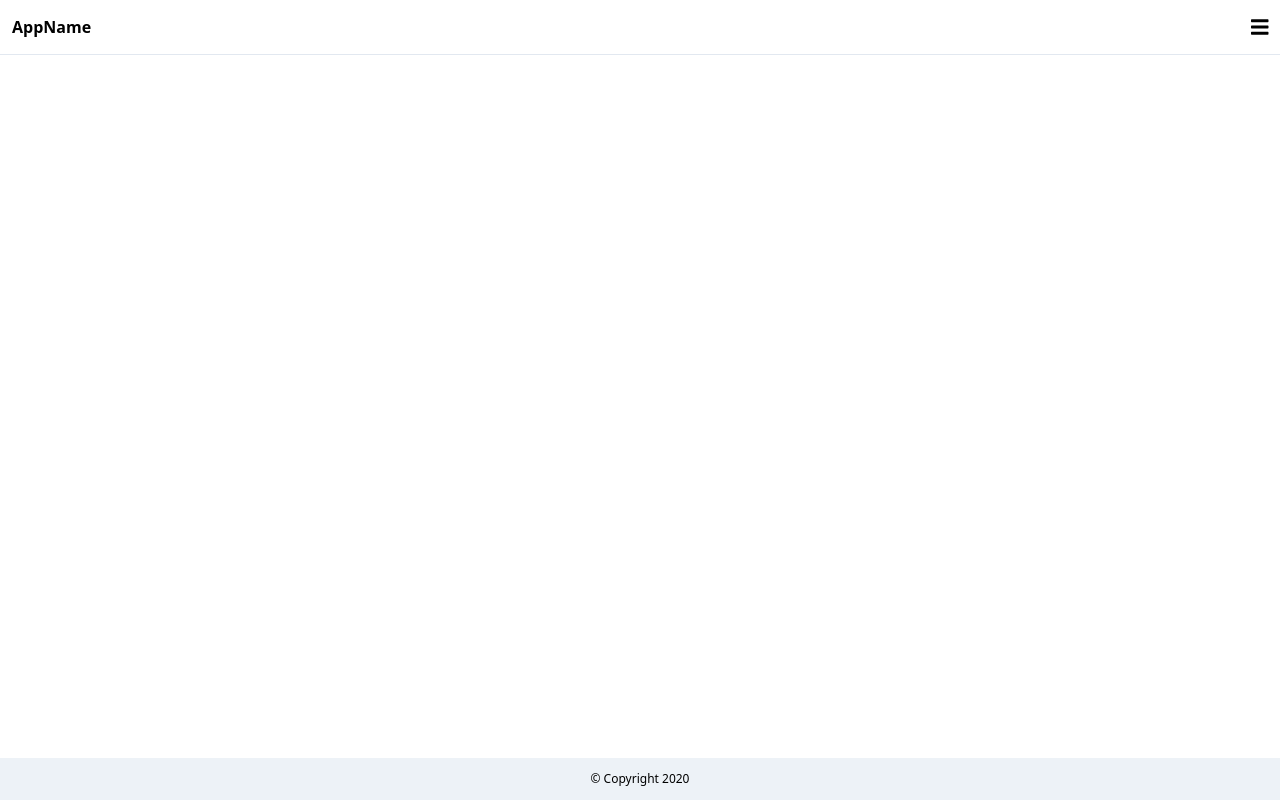
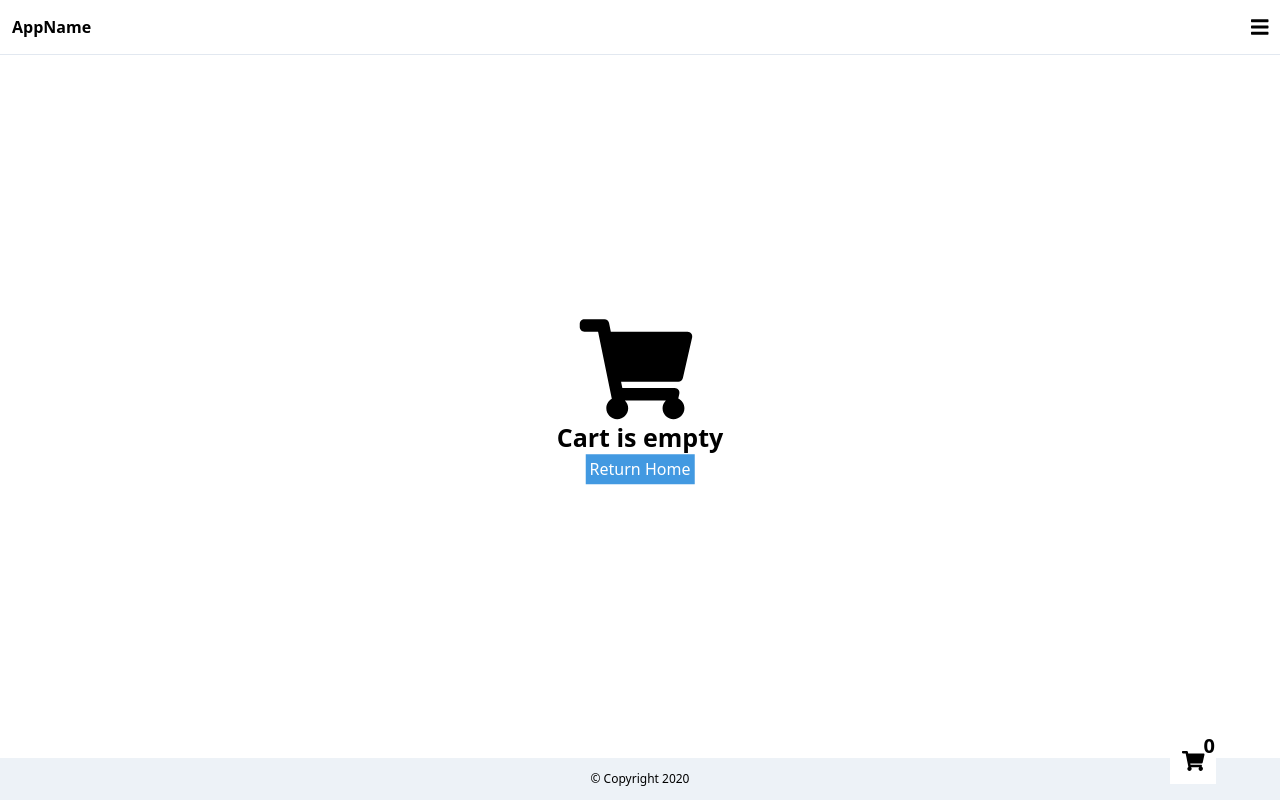
Before and after one commit to chrix95/project-app-react, a React (Create React App) app: page /cart in a window 1280 px wide. Built offline with nearby package versions, Linux system fonts and the light colour scheme.

Commit message:
Add to cart and remove cart

```diff
--- a/src/App.js
+++ b/src/App.js
@@ -1,4 +1,4 @@
-import React from 'react';
+import React, { useState } from 'react';
 import {
   BrowserRouter as Router,
   Switch,
@@ -6,25 +6,56 @@ import {
  } from 'react-router-dom';
 import Header from './components/Header'
 import Footer from './components/Footer'
+import CartContainer from './components/CartContainer'
 import Home from './views/Home'
 import About from './views/About'
+import Cart from './views/Cart'
 import Product from './views/Product'
 
 function App() {
+  const [cart, setCart] = useState([])
+  const [total, setTotal] = useState(0)
+
+  const updateCart = (payload) => {
+    setCart([...cart, payload])
+    const sumTotal = Number(total) + Number(payload.price)
+    setTotal(sumTotal.toFixed(2))
+  }
+
+  const updateSum = (price) => {
+    const sumTotal = Number(total) - Number(price)
+    setTotal(sumTotal.toFixed(2))
+    if (cart.length === 0) {
+      setTotal(0)
+      return
+    }
+  }
+
+  const removeCart = (id) => {
+    const getPrice = cart.find(item => item.id === id).price
+    const newCart = cart.filter(item => item.id !== id)
+    updateSum(getPrice)
+    setCart(newCart)
+  }
+
   return (
     <div className="relative pb-10 min-h-screen">
       <Router>
         <Header />
         <div className="p-3">
+          <CartContainer count={cart.length} />
           <Switch>
             <Route exact path="/">
-              <Home />
+              <Home addToCart={updateCart} />
             </Route>
             <Route path="/about">
               <About />
             </Route>
             <Route path="/product/:id">
               <Product />
+            </Route>
+            <Route path="/cart">
+              <Cart cart={cart} total={total} removeCartItem={removeCart} />
             </Route>
           </Switch>
         </div>
--- /dev/null
+++ b/src/components/CartContainer.js
@@ -0,0 +1,20 @@
+import React from 'react'
+import { Link } from 'react-router-dom'
+import { FontAwesomeIcon } from '@fortawesome/react-fontawesome'
+import { faShoppingCart } from '@fortawesome/free-solid-svg-icons'
+
+function CartContainer(props) {
+  return (
+    <div className="cartContainer">
+      <Link to="/cart">
+        <FontAwesomeIcon
+          icon={faShoppingCart}
+          className="mr-2"
+        />
+        <span>{props.count}</span>
+      </Link>
+    </div>
+  )
+}
+
+export default CartContainer
--- /dev/null
+++ b/src/components/CartItem.js
@@ -0,0 +1,29 @@
+import React from 'react'
+import { FontAwesomeIcon } from '@fortawesome/react-fontawesome'
+import { faTimes } from '@fortawesome/free-solid-svg-icons'
+function CartItem(props) {
+  return (
+    <>
+      <tr>
+        <td className="border border-gray-400 px-4 py-2">
+          <FontAwesomeIcon
+            icon={faTimes}
+            className="mr-2"
+            onClick={() => props.removeCartItem(props.item.id)}
+          />
+        </td>
+        <td className="border border-gray-400 px-4 py-2">
+          {props.item.name}
+        </td>
+        <td className="border border-gray-400 px-4 py-2">
+          1
+        </td>
+        <td className="border border-gray-400 px-4 py-2">
+          {props.item.price}
+        </td>
+      </tr>
+    </>
+  )
+}
+
+export default CartItem
--- a/src/components/ProductCard.js
+++ b/src/components/ProductCard.js
@@ -23,12 +23,20 @@ function ProductCard(props) {
         <div className="mb-3">
           {props.product.description}
         </div>
-        <Link
-          to={`/product/${props.product.id}`}
-          className="bg-blue-500 text-white p-2 flex justify-center"
-          >
-          View
-        </Link>
+        <div className="p-2 flex justify-between items-center">
+          <button
+            className="bg-blue-500 text-white p-2 w-full text-center m-3"
+            onClick={() => props.addToCart(props.product)}
+            >
+            Add to Cart
+          </button>
+          <Link
+            to={`/product/${props.product.id}`}
+            className="bg-blue-500 text-white p-2 w-full text-center m-3"
+            >
+            View
+          </Link>
+        </div>
       </div>
     </div>
   )
--- a/src/index.css
+++ b/src/index.css
@@ -3,6 +3,30 @@
 @tailwind components;
 
 @tailwind utilities;
+
+.cartContainer {
+  position: fixed;
+  bottom: 2%;
+  right: 5%;
+  font-size: 20px;
+  padding: 8px 12px;
+  margin: 0px;
+  z-index: 99;
+  background-color: #fff;
+}
+
+.cartContainer span {
+  position: absolute;
+  top: -7px;
+  right: 2px;
+  color: #000;
+  font-weight: bold;
+  letter-spacing: -1px;
+}
+
+.cartContainer svg {
+  margin: 0px;
+}
 
 .loader {
   border: 5px solid #f3f3f3;
--- /dev/null
+++ b/src/views/Cart.js
@@ -0,0 +1,67 @@
+import React from 'react'
+import CartItem from '../components/CartItem'
+import { Link } from 'react-router-dom'
+import { FontAwesomeIcon } from '@fortawesome/react-fontawesome'
+import { faShoppingCart } from '@fortawesome/free-solid-svg-icons'
+
+const emptyCart = {
+  position: 'absolute',
+  left: '50%',
+  top: '50%',
+  transform: 'translate(-50%, -50%)',
+  textAlign: 'center'
+}
+
+const emptyCartText = {
+  fontSize: '25px',
+  fontWeight: 'bold'
+}
+function Cart (props) {
+  return (
+    <div>
+      {
+        props.cart.length === 0 ?
+          <div style={emptyCart}>
+            <FontAwesomeIcon
+              icon={faShoppingCart}
+              className="mr-2"
+              style={{ fontSize: '100px' }}
+            />
+            <p style={emptyCartText}>Cart is empty</p>
+            <Link to="/" className="bg-blue-500 text-white p-1 w-full m-5">
+              <button>Return Home</button>
+            </Link>
+          </div>
+        :
+        <>
+        <p style={emptyCartText}>Cart</p>
+        <table className="border-collapse border-2 border-gray-500">
+          <thead>
+            <tr>
+              <th className="border border-gray-400 px-4 py-2 text-gray-800"></th>
+              <th className="border border-gray-400 px-4 py-2 text-gray-800">Item</th>
+              <th className="border border-gray-400 px-4 py-2 text-gray-800">Qty</th>
+              <th className="border border-gray-400 px-4 py-2 text-gray-800">Price</th>
+            </tr>
+          </thead>
+          <tbody>
+            { props.cart.map(item => (
+              <CartItem item={item} key={item.id} removeCartItem={props.removeCartItem}/>
+            ))}
+            <tr>
+              <td colSpan="3" className="border border-gray-400 px-4 py-2">
+                Total
+              </td>
+              <td className="border border-gray-400 px-4 py-2">
+                {props.total}
+              </td>
+            </tr>
+          </tbody>
+        </table>
+        </>
+      }
+    </div>
+  )
+}
+
+export default Cart
--- a/src/views/Home.js
+++ b/src/views/Home.js
@@ -3,7 +3,7 @@ import Loader from '../components/Loader'
 import ProductCard from '../components/ProductCard'
 import { useAxiosGet } from '../Hooks/HttpRequests'
 
-function Home () {
+function Home (props) {
   const url = `https://5ed45e9bfffad10016056ce0.mockapi.io/api/v2/posts?page=1&limit=10`
 
   let products = useAxiosGet(url)
@@ -21,7 +21,7 @@ function Home () {
   if(products.data) {
     content =
       products.data.map((product) =>
-        <ProductCard key={product.id} product={product}/>
+        <ProductCard key={product.id} product={product} addToCart={props.addToCart} />
       )
   }
   return (
```
Also changed, not shown: src/tailwind.css.
